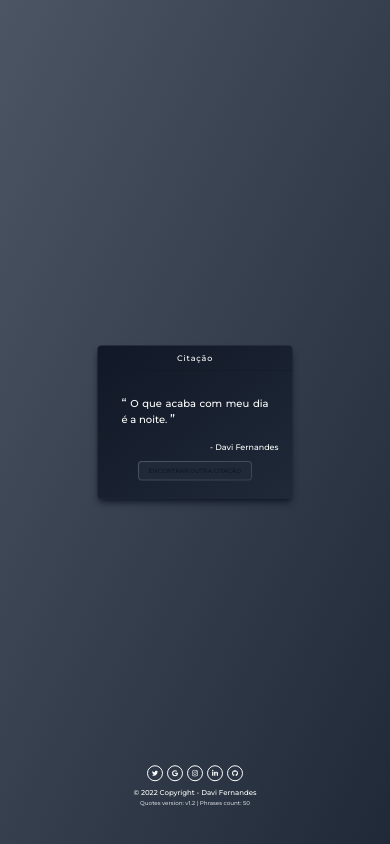
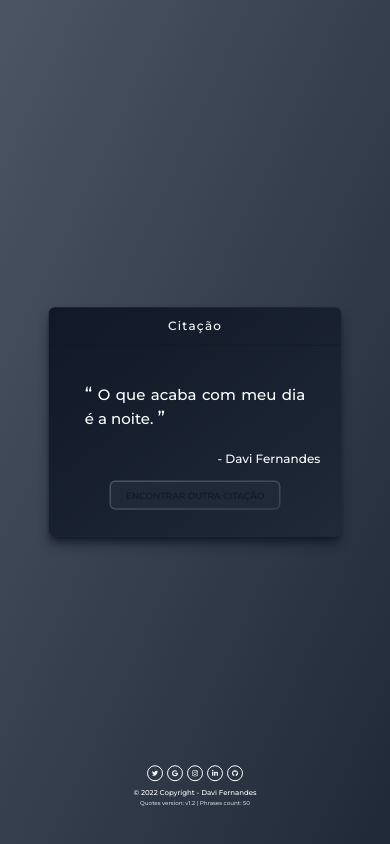
Before and after one commit to DaviFernandesDaSilva/api-quotes, a Next.js app: page / in a window 390 px wide. Built offline with nearby package versions, Linux system fonts and the light colour scheme.

Commit message:
Funciona Mobile

```diff
--- a/pages/index.js
+++ b/pages/index.js
@@ -32,7 +32,7 @@
 
   return (
     <div className="flex justify-center m-auto h-screen bg-gradient-to-br from-gray-600 to-gray-800 text-white mx-auto leading-relaxed">
-    <section className="flex justify-center scale-50 xl:scale-100 text-center min-w-12 items-center">
+    <section className="flex justify-center scale-75 xl:scale-100 text-center min-w-12 items-center">
       <div className="flex justify-center">
         <div className="
         transform hover:bg-gray-800 hover:scale-105 hover:shadow-gray-900 hover:shadow-xl
```
